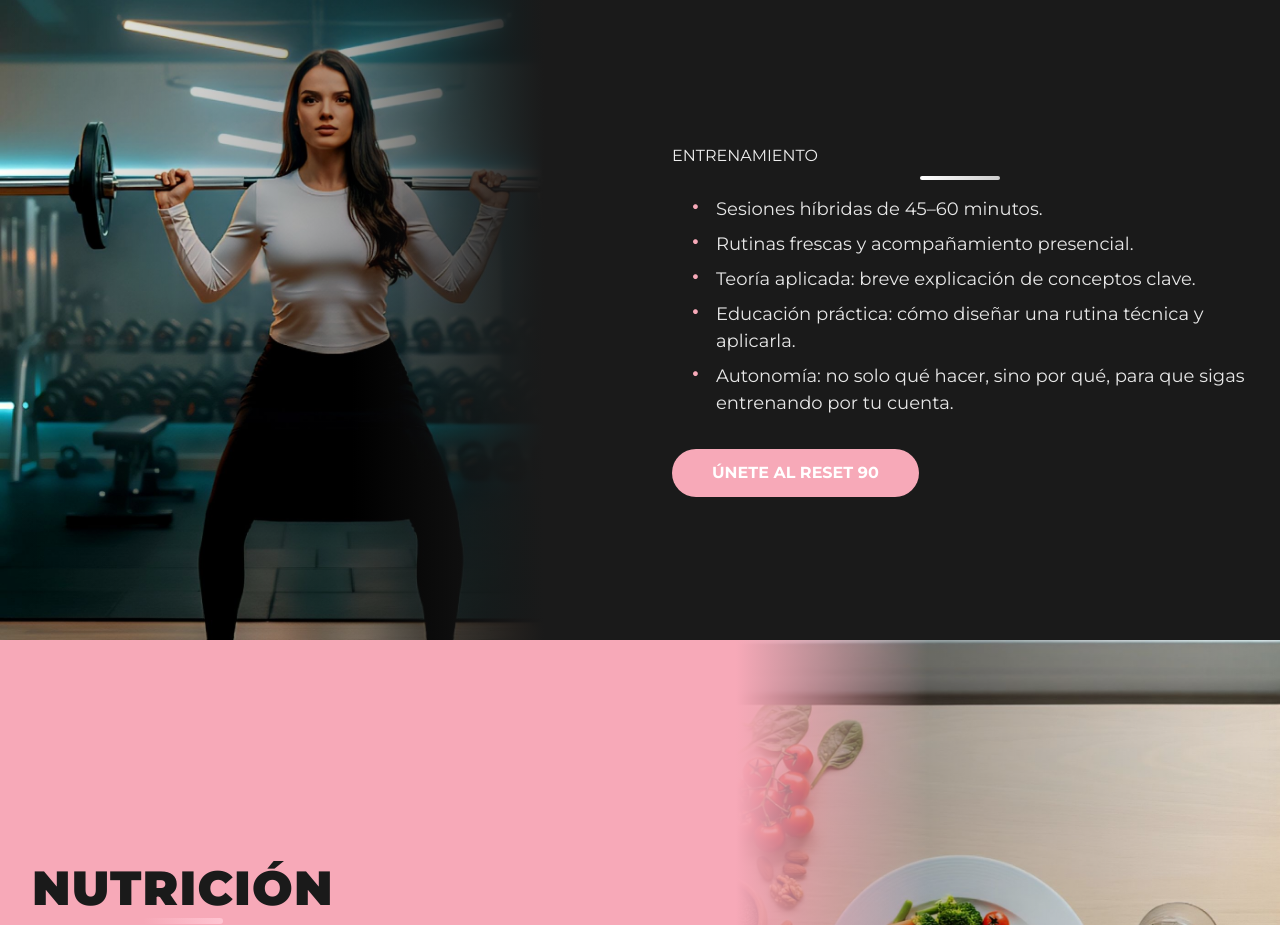
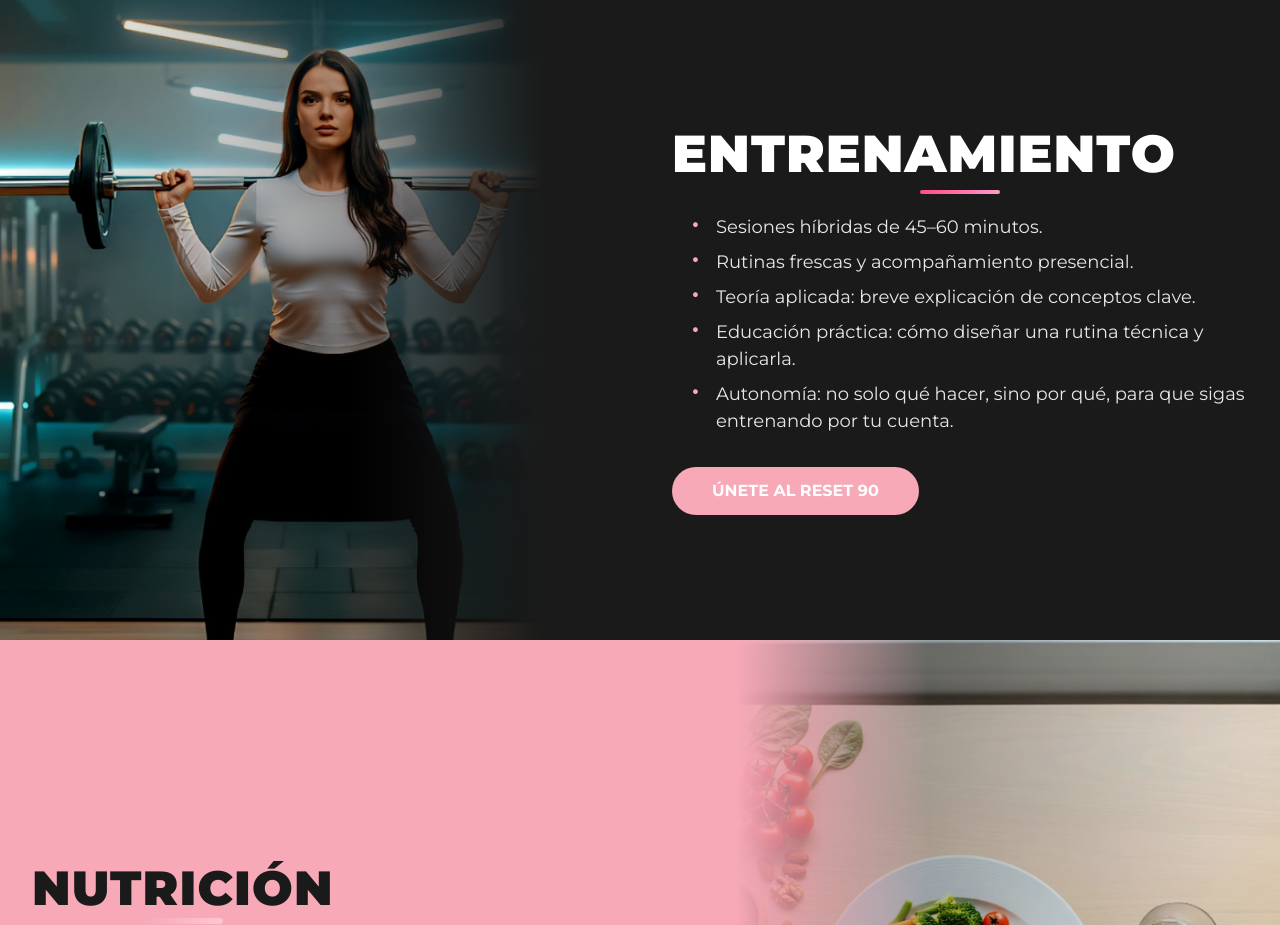
Before and after one commit to jostust/alephmotion2.0, a plain HTML site: page index.html in a window 1280 px wide. Shown: the part 2080-3005 px from the top of the page. Drawn offline with nearby package versions, Linux system fonts and the light colour scheme.

Commit message:
Update index.html

```diff
--- a/index.html
+++ b/index.html
@@ -721,7 +721,7 @@
   <!-- Texto derecha -->
   <div class="text-side">
     <div class="wrap">
-      <h2 class="headline-light">ENTRENAMIENTO</h2>
+      <h2 class="headline">ENTRENAMIENTO</h2>
 
      <ul class="list">
   <li>Sesiones híbridas de 45–60 minutos.</li>
```
